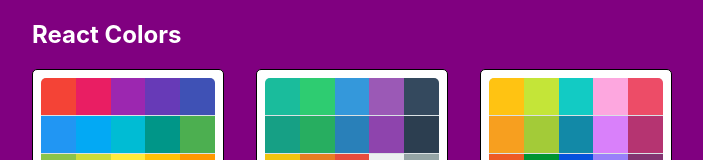
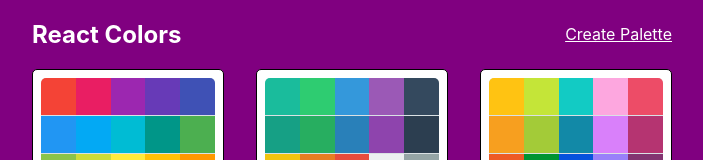
Before and after one commit to AcarMeel/react-color-picker-app, a React (Create React App) app: page / in a window 1280 px wide. Shown: the top 160 px of the page, without its empty margins (288-991 px from the left). Built offline with nearby package versions, Linux system fonts and the light colour scheme.

Commit message:
add new palette form component and link

```diff
--- a/src/App.js
+++ b/src/App.js
@@ -1,6 +1,7 @@
 import React, { Component } from "react";
 import { Route, Switch } from "react-router-dom";
 import { generatePalette } from "./colorHelpers";
+import NewPaletteForm from "./NewPaletteForm";
 import Palette from "./Palette";
 import PaletteList from "./PaletteList";
 import seedColors from "./seedColors";
@@ -14,6 +15,7 @@
   render() {
     return (
       <Switch>
+        <Route exact path="/palette/new" render={() => (<NewPaletteForm />)} />
         <Route
           exact
           path="/"
--- /dev/null
+++ b/src/NewPaletteForm.js
@@ -0,0 +1,11 @@
+import React, { Component } from 'react'
+
+export default class NewPaletteForm extends Component {
+    render() {
+        return (
+            <div>
+                <h1>New Palette Form</h1>
+            </div>
+        )
+    }
+}
--- a/src/PaletteList.js
+++ b/src/PaletteList.js
@@ -2,6 +2,7 @@
 import { withStyles } from "@material-ui/styles";
 import MiniPalette from './MiniPalette';
 import styles from './styles/PaletteListStyles';
+import { Link } from 'react-router-dom';
 
 class PaletteList extends Component {
     goToPalette(id) {
@@ -14,6 +15,7 @@
                 <div className={classes.container}>
                     <nav className={classes.nav}>
                         <h1 className="">React Colors</h1>
+                        <Link to="/palette/new">Create Palette</Link>
                     </nav>
                     <div className={classes.palettes}>
                         {palettes.map(palette => (
--- a/src/styles/PaletteListStyles.js
+++ b/src/styles/PaletteListStyles.js
@@ -17,8 +17,12 @@
     nav: {
         display: 'flex',
         justifyContent: 'space-between',
+        alignItems: 'center',
         width: '100%',
-        color: 'white'
+        color: 'white',
+        '& a': {
+            color: 'white',
+        }
     },
     palettes: {
         boxSizing: 'border-box',
```
Also changed, not shown: 1 other file (tests, documents, lock files or other folders).
